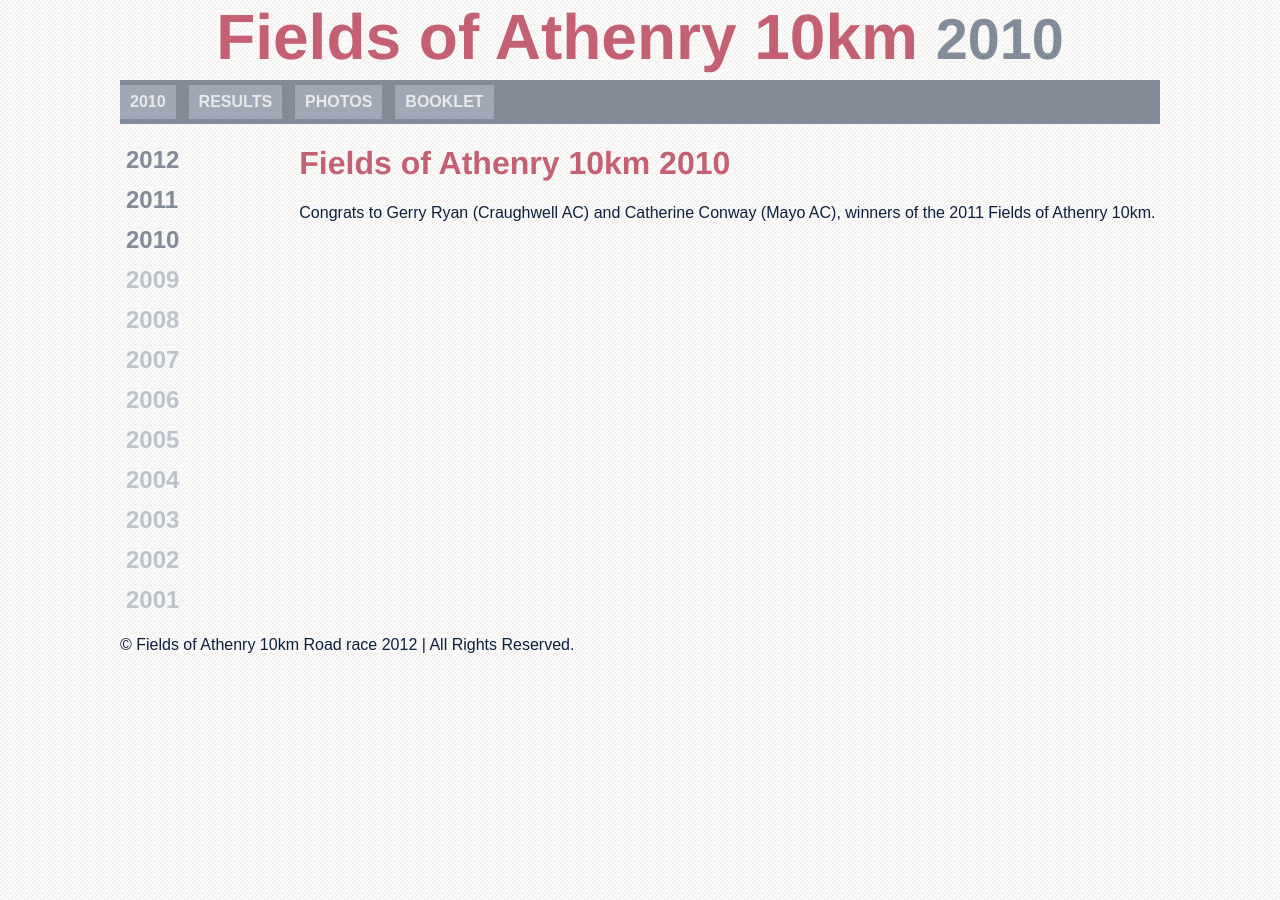
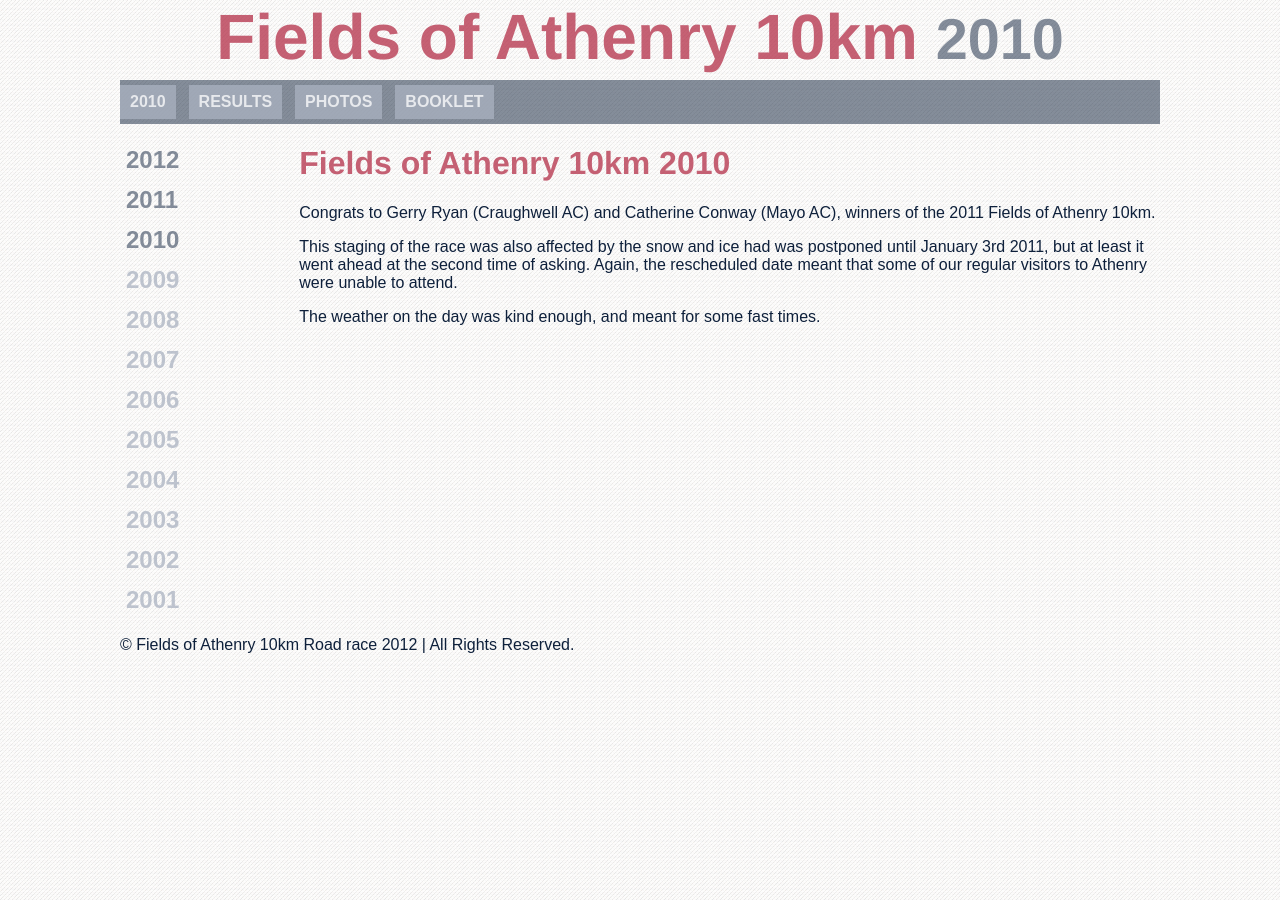
Before and after one commit to alanburke/10km, a Jekyll site: the page built from _posts/2010-12-26-index.md, in a window 1280 px wide. Built offline with Jekyll 4.4.1, drawn with Linux system fonts in a browser that asks for light colours; nearby versions of some CDN libraries.

Commit message:
Add some more intro for 2010

```diff
--- a/_posts/2010-12-26-index.md
+++ b/_posts/2010-12-26-index.md
@@ -5,3 +5,7 @@
 ---
 
 Congrats to Gerry Ryan (Craughwell AC) and Catherine Conway (Mayo AC), winners of the 2011 Fields of Athenry 10km.
+
+This staging of the race was also affected by the snow and ice had was postponed until January 3rd 2011, but at least it went ahead at the second time of asking. Again, the rescheduled date meant that some of our regular visitors to Athenry were unable to attend.
+
+The weather on the day was kind enough, and meant for some fast times.
```
